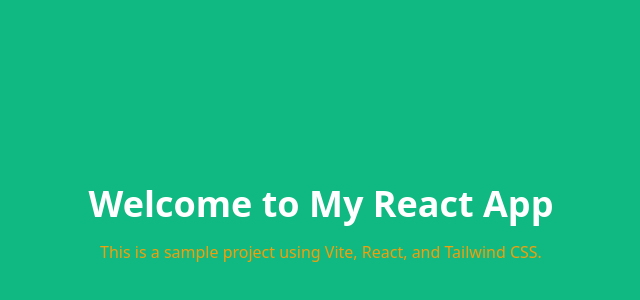
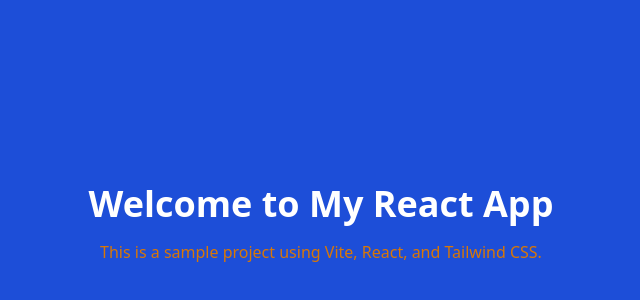
Before and after one commit to enayetsyl/auto-website-fe-base, a React (Vite) app: page / in a window 1280 px wide. Shown: the part 176-476 px from the top of the page, without its empty margins (319-959 px from the left). Built offline with nearby package versions, Linux system fonts and the light colour scheme.

Commit message:
color changed

```diff
--- a/tailwind.config.js
+++ b/tailwind.config.js
@@ -7,8 +7,8 @@
   theme: {
     extend: {
       colors: {
-        primary: process.env.PRIMARY_COLOR || '#1D4ED8', // Default primary color
-        secondary: process.env.SECONDARY_COLOR || '#D97706', // Default secondary color
+        primary:  '#1D4ED8', // Default primary color
+        secondary: '#D97706', // Default secondary color
       },
     },
   },
```
